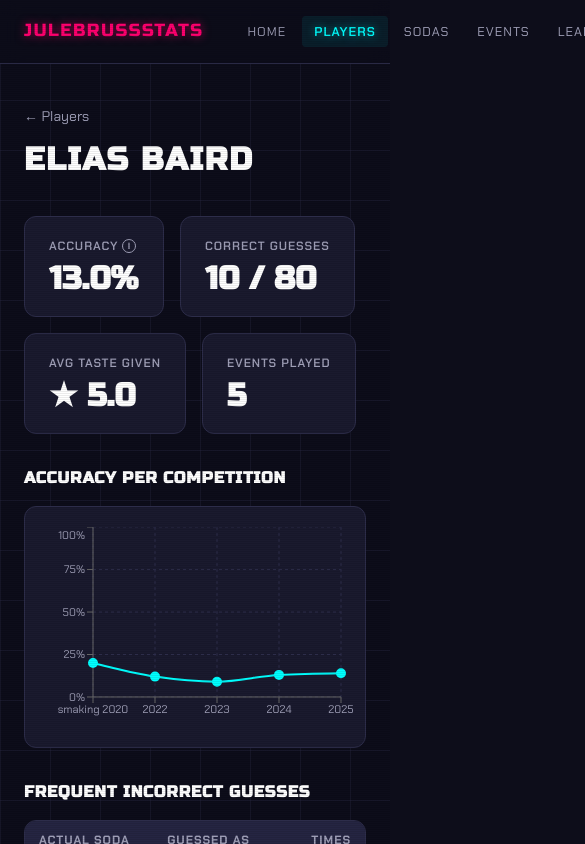
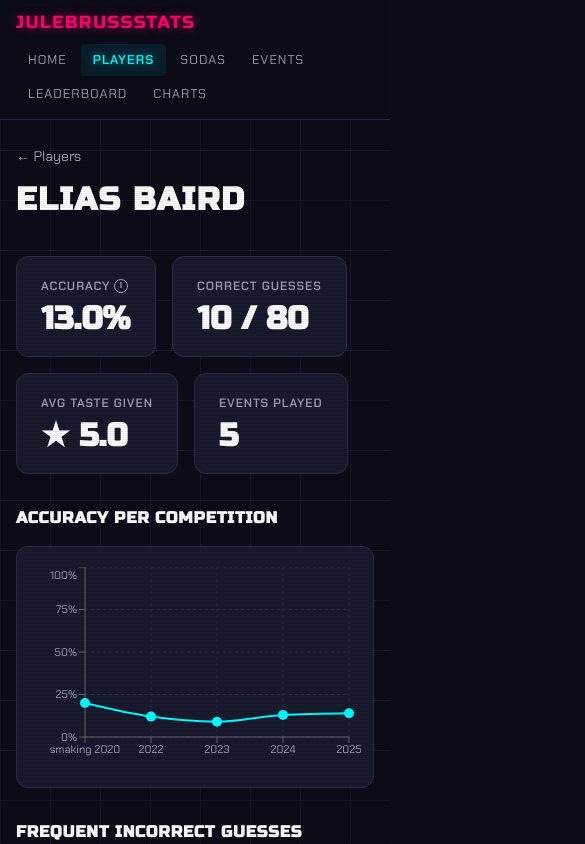
Before and after one commit to biasedLiar/claude-soda, a React (Vite) app: page /players/1 in a window 390 px wide. Shown: the top 844 px of the page, 585 px wide, since content can reach past the window. Built offline with nearby package versions, Linux system fonts and the light colour scheme.

Commit message:
Enhance layout responsiveness and improve table overflow handling across multiple pages

```diff
--- a/src/components/Layout.tsx
+++ b/src/components/Layout.tsx
@@ -13,6 +13,7 @@ export function Layout() {
   return (
     <div className="grid-bg scanlines" style={{ minHeight: '100vh' }}>
       <header
+        className="header"
         style={{
           background: 'rgba(13, 13, 26, 0.92)',
           borderBottom: '1px solid var(--border)',
@@ -41,7 +42,7 @@ export function Layout() {
         >
           JulebrussStats
         </NavLink>
-        <nav style={{ display: 'flex', gap: 4 }}>
+        <nav className="header-nav" style={{ display: 'flex', gap: 4 }}>
           {NAV_ITEMS.map((item) => (
             <NavLink
               key={item.to}
--- a/src/index.css
+++ b/src/index.css
@@ -186,6 +186,24 @@ p {
   box-shadow: 0 4px 20px rgba(0, 0, 0, 0.4);
 }
 
+@media (max-width: 640px) {
+  .header {
+    flex-wrap: wrap !important;
+    padding: 10px 16px !important;
+    height: auto !important;
+    gap: 8px !important;
+  }
+
+  .header-nav {
+    flex-wrap: wrap !important;
+    gap: 2px !important;
+  }
+
+  main {
+    padding: 24px 16px !important;
+  }
+}
+
 .tooltip-icon {
   display: inline-flex;
   align-items: center;
--- a/src/pages/EventPage.tsx
+++ b/src/pages/EventPage.tsx
@@ -47,6 +47,7 @@ export function EventPage() {
       <section>
         <h2 style={{ margin: '0 0 16px', fontSize: '1rem' }}>Leaderboard</h2>
         <div style={{ background: 'var(--bg-card)', border: '1px solid var(--border)', borderRadius: 12, overflow: 'hidden' }}>
+          <div style={{ overflowX: 'auto' }}>
           <table style={{ width: '100%', borderCollapse: 'collapse', fontSize: '0.9rem' }}>
             <thead>
               <tr style={{ borderBottom: '2px solid var(--border)' }}>
@@ -84,12 +85,14 @@ export function EventPage() {
               ))}
             </tbody>
           </table>
+          </div>
         </div>
       </section>
 
       <section>
         <h2 style={{ margin: '0 0 16px', fontSize: '1rem' }}>Sodas in this event</h2>
         <div style={{ background: 'var(--bg-card)', border: '1px solid var(--border)', borderRadius: 12, overflow: 'hidden' }}>
+          <div style={{ overflowX: 'auto' }}>
           <table style={{ width: '100%', borderCollapse: 'collapse', fontSize: '0.9rem' }}>
             <thead>
               <tr style={{ borderBottom: '2px solid var(--border)' }}>
@@ -120,6 +123,7 @@ export function EventPage() {
               ))}
             </tbody>
           </table>
+          </div>
         </div>
       </section>
     </div>
--- a/src/pages/LeaderboardPage.tsx
+++ b/src/pages/LeaderboardPage.tsx
@@ -136,6 +136,7 @@ export function LeaderboardPage() {
       <section>
         <h2 style={{ margin: '0 0 16px', fontSize: '1rem' }}>Accuracy ranking</h2>
         <div style={{ background: 'var(--bg-card)', border: '1px solid var(--border)', borderRadius: 12, overflow: 'hidden' }}>
+          <div style={{ overflowX: 'auto' }}>
           <table style={{ width: '100%', borderCollapse: 'collapse', fontSize: '0.9rem' }}>
             <thead>
               <tr style={{ borderBottom: '2px solid var(--border)' }}>
@@ -175,6 +176,7 @@ export function LeaderboardPage() {
               ))}
             </tbody>
           </table>
+          </div>
         </div>
       </section>
 
@@ -184,6 +186,7 @@ export function LeaderboardPage() {
           Who gives the highest average taste ratings — ranked from most generous to harshest critic.
         </p>
         <div style={{ background: 'var(--bg-card)', border: '1px solid var(--border)', borderRadius: 12, overflow: 'hidden' }}>
+          <div style={{ overflowX: 'auto' }}>
           <table style={{ width: '100%', borderCollapse: 'collapse', fontSize: '0.9rem' }}>
             <thead>
               <tr style={{ borderBottom: '2px solid var(--border)' }}>
@@ -219,6 +222,7 @@ export function LeaderboardPage() {
               ))}
             </tbody>
           </table>
+          </div>
         </div>
       </section>
     </div>
--- a/src/pages/PlayerPage.tsx
+++ b/src/pages/PlayerPage.tsx
@@ -143,6 +143,7 @@ export function PlayerPage() {
       <section>
         <h2 style={{ margin: '0 0 16px', fontSize: '1rem' }}>Competition history</h2>
         <div style={{ background: 'var(--bg-card)', border: '1px solid var(--border)', borderRadius: 12, overflow: 'hidden' }}>
+          <div style={{ overflowX: 'auto' }}>
           <table style={{ width: '100%', borderCollapse: 'collapse', fontSize: '0.9rem' }}>
             <thead>
               <tr style={{ borderBottom: '2px solid var(--border)' }}>
@@ -171,6 +172,7 @@ export function PlayerPage() {
               ))}
             </tbody>
           </table>
+          </div>
         </div>
       </section>
 
@@ -231,6 +233,7 @@ export function PlayerPage() {
       <section>
         <h2 style={{ margin: '0 0 16px', fontSize: '1rem' }}>All guesses</h2>
         <div style={{ background: 'var(--bg-card)', border: '1px solid var(--border)', borderRadius: 12, overflow: 'hidden' }}>
+          <div style={{ overflowX: 'auto' }}>
           <table style={{ width: '100%', borderCollapse: 'collapse', fontSize: '0.9rem' }}>
             <thead>
               <tr style={{ borderBottom: '2px solid var(--border)' }}>
@@ -273,6 +276,7 @@ export function PlayerPage() {
               })}
             </tbody>
           </table>
+          </div>
         </div>
       </section>
     </div>
--- a/src/pages/SodasPage.tsx
+++ b/src/pages/SodasPage.tsx
@@ -139,6 +139,7 @@ export function SodasPage() {
       <section style={{ marginTop: 40 }}>
         <h2 style={{ margin: '0 0 16px', fontSize: '1rem' }}>Most common mistakes</h2>
         <div style={{ background: 'var(--bg-card)', border: '1px solid var(--border)', borderRadius: 12, overflow: 'hidden' }}>
+          <div style={{ overflowX: 'auto' }}>
           <table style={{ width: '100%', borderCollapse: 'collapse', fontSize: '0.9rem' }}>
             <thead>
               <tr style={{ borderBottom: '2px solid var(--border)' }}>
@@ -162,6 +163,7 @@ export function SodasPage() {
               ))}
             </tbody>
           </table>
+          </div>
         </div>
       </section>
     </div>
```
